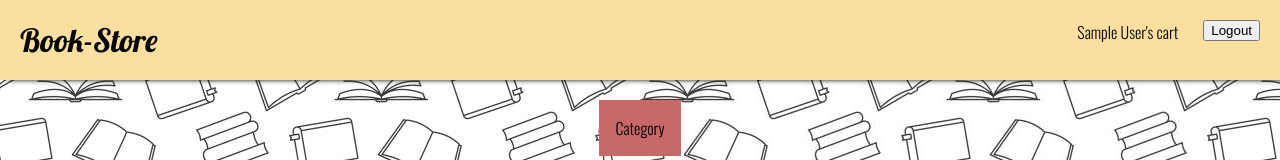
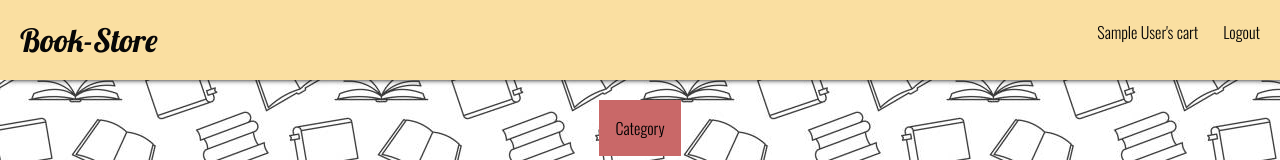
Before and after one commit to Jeman-Kumar-97-06/MY_Projects, a React (Create React App) app: page / in a window 1280 px wide. Shown: the top 160 px of the page. Built offline with nearby package versions, Linux system fonts and the light colour scheme; no server answers; sample sign-in values are in the browser's storage.

Commit message:
Made Changes

```diff
--- a/src/components/Navbar.js
+++ b/src/components/Navbar.js
@@ -21,7 +21,7 @@ const Navbar = () => {
             {user && (
                 <div className='remain_nav'>
                     <Link to='/cart'>{user.user.name}'s cart</Link>
-                    <button onClick={handleLogout}>Logout</button>
+                    <a onClick={handleLogout}>Logout</a>
                 </div>
             )}
 
--- a/src/index.css
+++ b/src/index.css
@@ -46,9 +46,7 @@ code {
   justify-content: space-between;
 }
 
-.remain_nav button{
-  height: fit-content;
-}
+
 
 .remain_nav a, .remain_nav button {
   margin-left: 25px;
```
